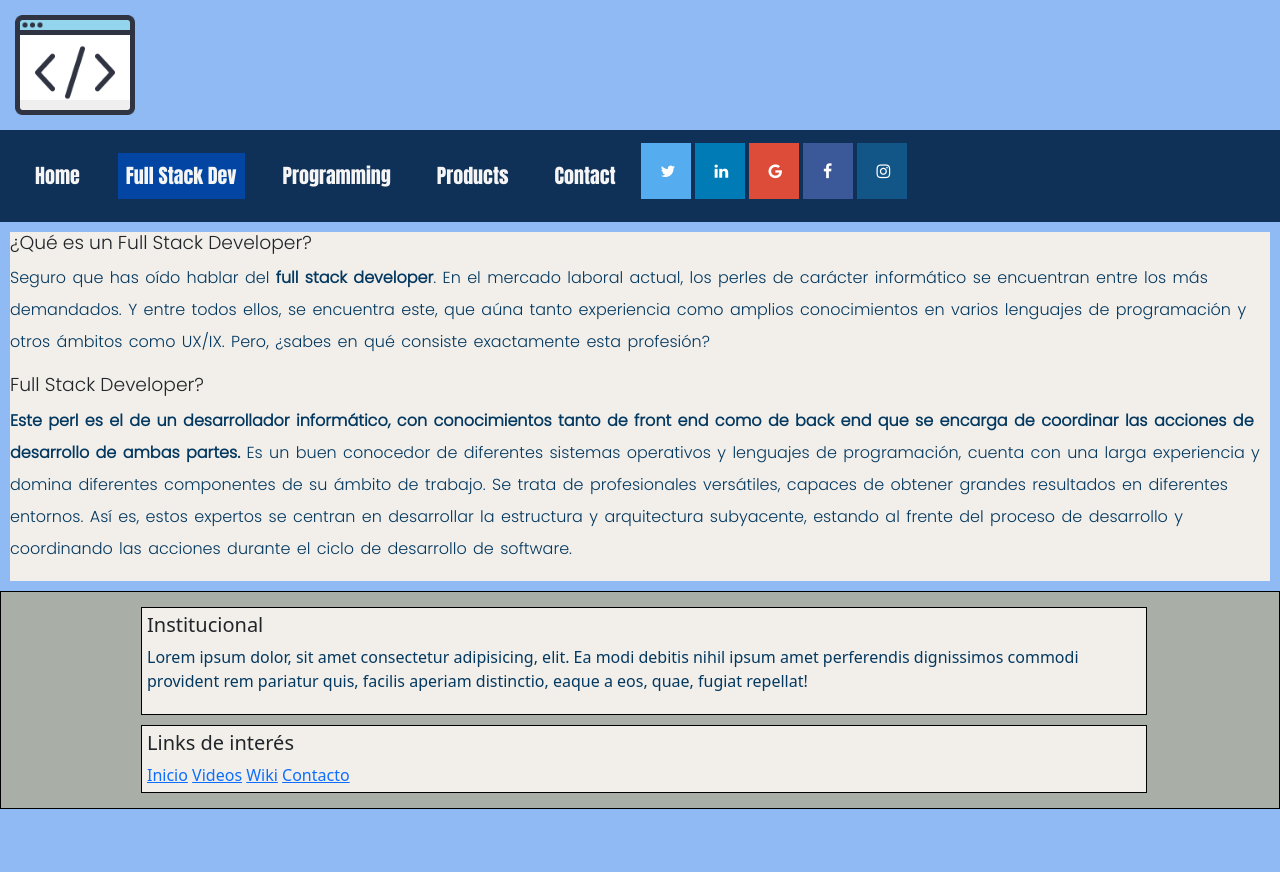
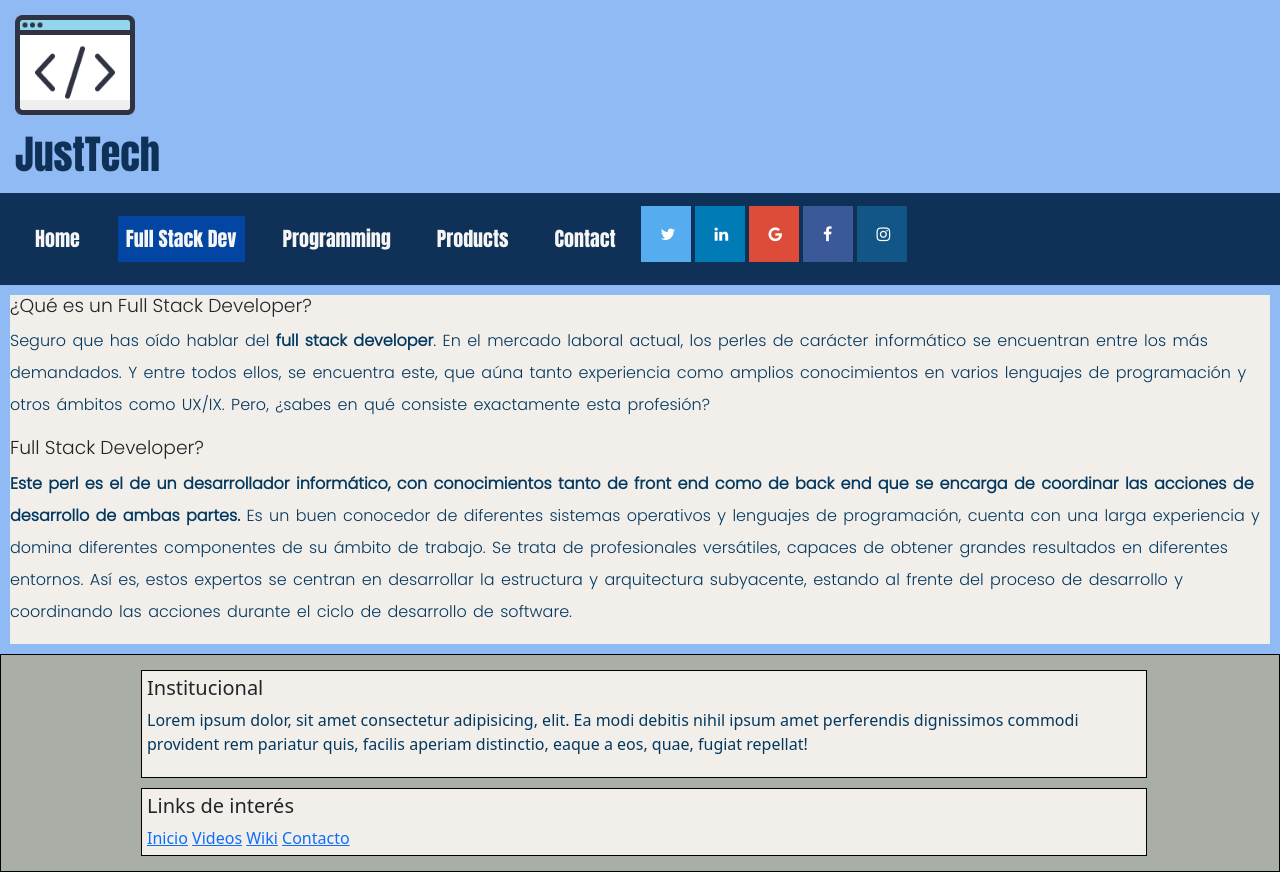
Before and after one commit to nicotosoroni/justtech, a website: page pages/fsd.html in a window 1280 px wide. Before the commit the page ends 809 px from the top, so only its background shows below. Drawn offline with nearby package versions, Linux system fonts and the light colour scheme.

Commit message:
Prueba de modificacion en GitHub

```diff
--- a/pages/fsd.html
+++ b/pages/fsd.html
@@ -22,6 +22,9 @@
 	<header class="gridAreas2">
 		<div class="logo">
 			<img src="../images/icon.png" height="100">
+		</div>
+		<div class="logo">
+			<h1>JustTech</h1>
 		</div>
 
 		<nav class="navbar navbar-expand-lg navbar-light bg-light">
```
